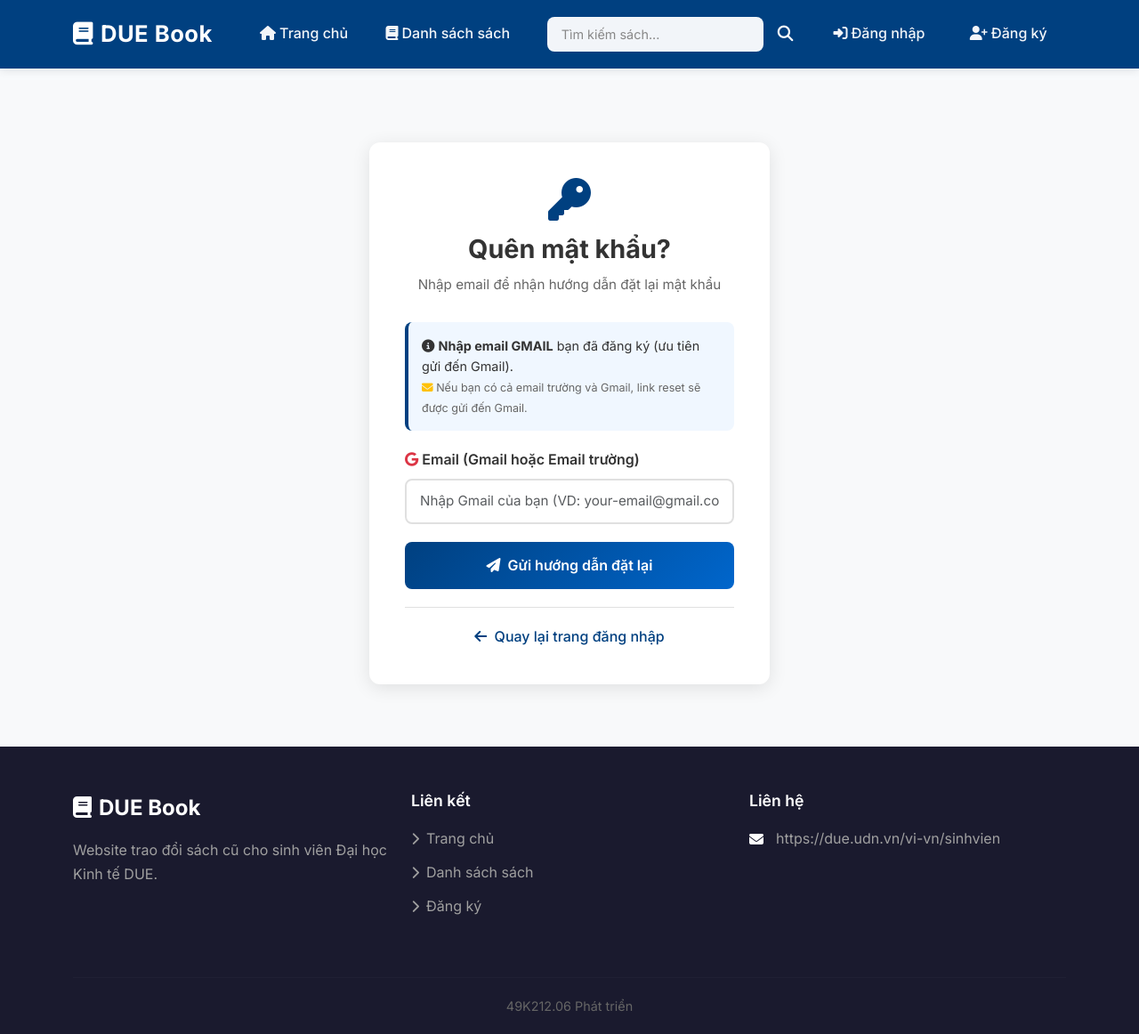
After one commit to KieuOanh191105/49K212.06, a Django app: page /users/quen-mat-khau/ in a window 1280 px wide. The commit adds this page. Shown: the whole page at 89% size. Run offline with Django 4.2, Linux system fonts and the light colour scheme.

Commit message:
SCRUM-86 BE-Khôi phục mật khẩu

```diff
--- /dev/null
+++ b/due_book/templates/users/password_reset.html
@@ -0,0 +1,174 @@
+{% extends 'base.html' %}
+
+{% block title %}Quên mật khẩu - DUE Book{% endblock %}
+
+{% block extra_css %}
+<style>
+    .password-reset-container {
+        max-width: 450px;
+        margin: 50px auto;
+        padding: 40px;
+        background: white;
+        border-radius: 12px;
+        box-shadow: 0 4px 20px rgba(0,0,0,0.1);
+    }
+
+    .reset-header {
+        text-align: center;
+        margin-bottom: 30px;
+    }
+
+    .reset-header i {
+        font-size: 3rem;
+        color: #004080;
+        margin-bottom: 15px;
+    }
+
+    .reset-header h2 {
+        font-size: 1.8rem;
+        font-weight: 700;
+        color: #333;
+        margin-bottom: 10px;
+    }
+
+    .reset-header p {
+        color: #666;
+        font-size: 0.95rem;
+    }
+
+    .reset-form .form-group {
+        margin-bottom: 20px;
+    }
+
+    .reset-form label {
+        font-weight: 600;
+        color: #333;
+        margin-bottom: 8px;
+        display: block;
+    }
+
+    .reset-form .form-control {
+        border-radius: 8px;
+        border: 2px solid #e0e0e0;
+        padding: 12px 15px;
+        font-size: 0.95rem;
+    }
+
+    .reset-form .form-control:focus {
+        border-color: #004080;
+        box-shadow: 0 0 0 3px rgba(0, 64, 128, 0.1);
+    }
+
+    .btn-reset {
+        width: 100%;
+        background: linear-gradient(135deg, #004080, #0066cc);
+        color: white;
+        border: none;
+        border-radius: 8px;
+        padding: 14px;
+        font-size: 1rem;
+        font-weight: 600;
+        cursor: pointer;
+        transition: all 0.3s ease;
+    }
+
+    .btn-reset:hover {
+        transform: translateY(-2px);
+        box-shadow: 0 6px 20px rgba(0, 64, 128, 0.3);
+    }
+
+    .back-to-login {
+        text-align: center;
+        margin-top: 20px;
+        padding-top: 20px;
+        border-top: 1px solid #e0e0e0;
+    }
+
+    .back-to-login a {
+        color: #004080;
+        text-decoration: none;
+        font-weight: 500;
+    }
+
+    .back-to-login a:hover {
+        text-decoration: underline;
+    }
+
+    .help-text {
+        background: #f0f7ff;
+        padding: 15px;
+        border-radius: 8px;
+        margin-bottom: 20px;
+        border-left: 4px solid #004080;
+    }
+
+    .help-text p {
+        margin: 0;
+        color: #333;
+        font-size: 0.9rem;
+    }
+
+    .help-text small {
+        color: #666;
+    }
+</style>
+{% endblock %}
+
+{% block content %}
+<div class="password-reset-container">
+    <div class="reset-header">
+        <i class="fas fa-key"></i>
+        <h2>Quên mật khẩu?</h2>
+        <p>Nhập email để nhận hướng dẫn đặt lại mật khẩu</p>
+    </div>
+
+    <div class="help-text">
+        <p>
+            <i class="fas fa-info-circle"></i>
+            <strong>Nhập email GMAIL</strong> bạn đã đăng ký (ưu tiên gửi đến Gmail).
+        </p>
+        <p>
+            <small>
+                <i class="fas fa-envelope text-warning"></i>
+                Nếu bạn có cả email trường và Gmail, link reset sẽ được gửi đến Gmail.
+            </small>
+        </p>
+    </div>
+
+    <form method="post" class="reset-form">
+        {% csrf_token %}
+
+        <div class="form-group">
+            <label for="id_email">
+                <i class="fab fa-google text-danger"></i> Email (Gmail hoặc Email trường)
+            </label>
+            <input
+                type="email"
+                name="email"
+                class="form-control"
+                id="id_email"
+                placeholder="Nhập Gmail của bạn (VD: your-email@gmail.com)"
+                required
+            />
+            {% if form.email.errors %}
+                <div class="text-danger mt-2">
+                    {% for error in form.email.errors %}
+                        <small>{{ error }}</small><br>
+                    {% endfor %}
+                </div>
+            {% endif %}
+        </div>
+
+        <button type="submit" class="btn-reset">
+            <i class="fas fa-paper-plane me-2"></i>Gửi hướng dẫn đặt lại
+        </button>
+    </form>
+
+    <div class="back-to-login">
+        <a href="{% url 'users:user_login' %}">
+            <i class="fas fa-arrow-left me-1"></i>
+            Quay lại trang đăng nhập
+        </a>
+    </div>
+</div>
+{% endblock %}
--- a/due_book/users/urls.py
+++ b/due_book/users/urls.py
@@ -3,6 +3,7 @@ URLs for Users App
 """
 from django.urls import path
 from . import views
+from django.contrib.auth import views as auth_views
 
 app_name = 'users'
 
@@ -12,8 +13,28 @@ urlpatterns = [
 
     # Authentication - ĐĂNG NHẬP/ĐĂNG XUẤT US2
     path('dang-nhap/', views.user_login, name='user_login'),
-    # Chức năng đăng xuất:
     path('dang-xuat/', views.user_logout, name='user_logout'),
+
+    # Password Reset - QUÊN MẬT KHẨU (Custom - Hỗ trợ Gmail)
+    path('quen-mat-khau/', views.CustomPasswordResetView.as_view(
+        template_name='users/password_reset.html',
+        email_template_name='users/password_reset_email.html',
+        subject_template_name='users/password_reset_subject.txt',
+        success_url='/users/dang-nhap/?reset_sent=true'
+    ), name='password_reset'),
+
+    path('quen-mat-khau/done/', auth_views.PasswordResetDoneView.as_view(
+        template_name='users/password_reset_done.html'
+    ), name='password_reset_done'),
+
+    path('khoi-phuc-mat-khau/<uidb64>/<token>/', auth_views.PasswordResetConfirmView.as_view(
+        template_name='users/password_reset_confirm.html',
+        success_url='/users/dang-nhap/?reset_complete=true'
+    ), name='password_reset_confirm'),
+
+    path('khoi-phuc-mat-khau/complete/', auth_views.PasswordResetCompleteView.as_view(
+        template_name='users/password_reset_complete.html'
+    ), name='password_reset_complete'),
 
     # User Profile - HỒ SƠ NGƯỜI DÙNG
     path('ho-so/', views.user_profile, name='user_profile'),
--- a/due_book/users/views.py
+++ b/due_book/users/views.py
@@ -9,8 +9,15 @@ from django.contrib.auth.models import User
 from django.http import Http404
 from django.db import models
 from django.contrib.auth.decorators import login_required
+from django.contrib.auth.views import PasswordResetView
+from django.contrib.auth.tokens import default_token_generator
+from django.utils.encoding import force_str
+from django.utils.http import urlsafe_base64_decode
+from django.core.mail import send_mail
+from django.conf import settings
 
 from .forms import UserRegisterForm, UserProfileForm, UserUpdateForm
+from .models import UserProfile
 from books.models import Book
 
 
@@ -82,6 +89,20 @@ def user_login(request):
         # GET request - tạo form rỗng
         form = AuthenticationForm()
 
+        # Kiểm tra nếu vừa gửi password reset
+        if request.GET.get('reset_sent') == 'true':
+            messages.info(
+                request,
+                '📧 Link đặt lại mật khẩu đã được gửi! Kiểm tra email (hoặc terminal) để nhận hướng dẫn.'
+            )
+
+        # Kiểm tra nếu vừa reset password thành công
+        if request.GET.get('reset_complete') == 'true':
+            messages.success(
+                request,
+                '✅ Mật khẩu đã được đặt lại thành công! Vui lòng đăng nhập với mật khẩu mới.'
+            )
+
     # Render template với form
     return render(request, 'users/user_login.html', {'form': form})
 
@@ -91,7 +112,6 @@ def user_logout(request):
     """
     Xử lý đăng xuất người dùng
     """
-    # Chức năng đăng xuất: xóa phiên đăng nhập hiện tại và quay về trang chủ.
     logout(request)
     messages.info(request, 'Bạn đã đăng xuất!')
     return redirect('books:home')
@@ -207,3 +227,156 @@ def edit_profile(request):
         'profile_form': profile_form,
     }
     return render(request, 'users/user_edit_profile.html', context)
+
+
+# ==================== CUSTOM PASSWORD RESET ====================
+class CustomPasswordResetView(PasswordResetView):
+    """
+    Custom Password Reset View - Hỗ trợ tìm user theo cả email trường và Gmail
+    Ưu tiên gửi đến Gmail nếu có, nếu không thì gửi email trường
+    """
+    template_name = 'users/password_reset.html'
+    email_template_name = 'users/password_reset_email.html'
+    subject_template_name = 'users/password_reset_subject.txt'
+    success_url = '/users/dang-nhap/?reset_sent=true'
+
+    def get_users(self, email):
+        """
+        Tìm user theo cả email trường (User.email) và Gmail (UserProfile.gmail_address)
+        Ưu tiên user có Gmail
+        """
+        email = email.strip().lower()
+        print(f"🔍 DEBUG: Tìm user với email: {email}")  # Debug log
+
+        # 1. Tìm user theo Gmail trong UserProfile (ưu tiên)
+        try:
+            profile_with_gmail = UserProfile.objects.filter(
+                gmail_address__iexact=email
+            ).select_related('user').first()
+
+            if profile_with_gmail and profile_with_gmail.user.is_active:
+                user = profile_with_gmail.user
+                print(f"✅ DEBUG: Tìm thấy user theo Gmail: {user.username}")  # Debug log
+                # KHÔNG thay đổi user.email ở đây, sẽ thay trong send_mail()
+                return [user]
+        except Exception as e:
+            print(f"❌ DEBUG: Lỗi khi tìm theo Gmail: {e}")  # Debug log
+
+        # 2. Nếu không tìm theo Gmail, tìm theo email trường (User.email)
+        users = list(User._default_manager.filter(
+            models.Q(email__iexact=email) |
+            models.Q(username__iexact=email)
+        ).filter(is_active=True))
+
+        if users:
+            print(f"✅ DEBUG: Tìm thấy {len(users)} user theo email trường")  # Debug log
+        else:
+            print(f"❌ DEBUG: Không tìm thấy user nào!")  # Debug log
+
+        return users
+
+    def send_mail(self, user, opts):
+        """
+        Gửi email reset password
+        Gửi đến Gmail nếu có, ngược lại gửi đến email trường
+        """
+        email_input = self.request.POST.get('email', '').strip().lower()
+        recipient_email = user.email  # Mặc định là email trường
+
+        # Kiểm tra xem email nhập vào có phải Gmail không
+        try:
+            profile = UserProfile.objects.filter(user=user).first()
+            if profile and profile.gmail_address and profile.gmail_address.lower() == email_input:
+                # Gửi đến Gmail
+                recipient_email = email_input
+                print(f"📧 DEBUG: Gửi email đến Gmail: {recipient_email}")  # Debug log
+        except Exception as e:
+            print(f"⚠️ DEBUG: Lỗi khi kiểm tra Gmail: {e}")  # Debug log
+
+        print(f"📧 DEBUG: Đang gửi email đến: {recipient_email}")  # Debug log
+
+        # Tạo context cho email template
+        from django.contrib.auth.tokens import default_token_generator
+        from django.utils.http import urlsafe_base64_encode
+        from django.utils.encoding import force_bytes
+
+        context = {
+            'email': recipient_email,
+            'user': user,
+            'protocol': 'https' if self.request.is_secure() else 'http',
+            'domain': self.request.get_host(),
+            'uid': urlsafe_base64_encode(force_bytes(user.pk)),
+            'token': default_token_generator.make_token(user),
+            'site_name': 'DUE Book',
+        }
+
+        # Render email subject
+        subject_template = opts['subject_template_name']
+        from django.template.loader import render_to_string
+        subject = render_to_string(subject_template, context).strip()
+
+        # Render email body
+        email_template = opts['email_template_name']
+        body = render_to_string(email_template, context)
+
+        # Gửi email
+        try:
+            print("\n" + "="*80)
+            print(f"📧 EMAIL NỘI DUNG (gửi đến: {recipient_email})")
+            print("="*80)
+            print(f"Subject: {subject}")
+            print(f"From: {settings.DEFAULT_FROM_EMAIL}")
+            print(f"To: {recipient_email}")
+            print("-"*80)
+            print(body)
+            print("="*80 + "\n")
+
+            send_mail(
+                subject,
+                body,
+                settings.DEFAULT_FROM_EMAIL,
+                [recipient_email],
+                html_message=body,
+                fail_silently=False,
+            )
+            print(f"✅ DEBUG: Email đã gửi thành công đến: {recipient_email}")  # Debug log
+        except Exception as e:
+            print(f"❌ DEBUG: Lỗi khi gửi email: {e}")  # Debug log
+            raise
+
+    def form_valid(self, form):
+        """
+        Override hoàn toàn form_valid để xử lý logic gửi email
+        """
+        email = form.cleaned_data['email']
+        print(f"📝 DEBUG: form_valid() được gọi với email: {email}")  # Debug log
+
+        # Tìm user (gọi get_users)
+        users = self.get_users(email)
+        print(f"📊 DEBUG: Số lượng user tìm thấy: {len(users)}")  # Debug log
+
+        if not users:
+            # Không tìm thấy user - vẫn redirect thành công (security)
+            print(f"⚠️ DEBUG: Không tìm thấy user, redirect anyway")  # Debug log
+            return redirect(self.success_url)
+
+        # Gửi email cho mỗi user tìm thấy
+        for user in users:
+            print(f"👤 DEBUG: Xử lý user: {user.username}")  # Debug log
+
+            opts = {
+                'use_https': self.request.is_secure(),
+                'token_generator': self.token_generator,
+                'from_email': self.from_email,
+                'email_template_name': self.email_template_name,
+                'subject_template_name': self.subject_template_name,
+                'request': self.request,
+                'html_email_template_name': self.html_email_template_name,
+                'extra_email_context': self.extra_email_context,
+            }
+
+            # Gửi email
+            self.send_mail(user, opts)
+
+        print(f"✅ DEBUG: Gửi xong, redirect đến: {self.success_url}")  # Debug log
+        return redirect(self.success_url)
```
Also changed, not shown: due_book/due_book/settings.py (+26 -0 lines), due_book/static/css/auth.css (+18 -0 lines), due_book/templates/users/user_login.html (+8 -1 lines), due_book/templates/users/user_register.html (+18 -0 lines), due_book/users/forms.py (+36 -1 lines), due_book/users/models.py (+8 -0 lines), due_book/db.sqlite3, due_book/users/migrations/0003_userprofile_gmail_address.py (added), 2 other files.
